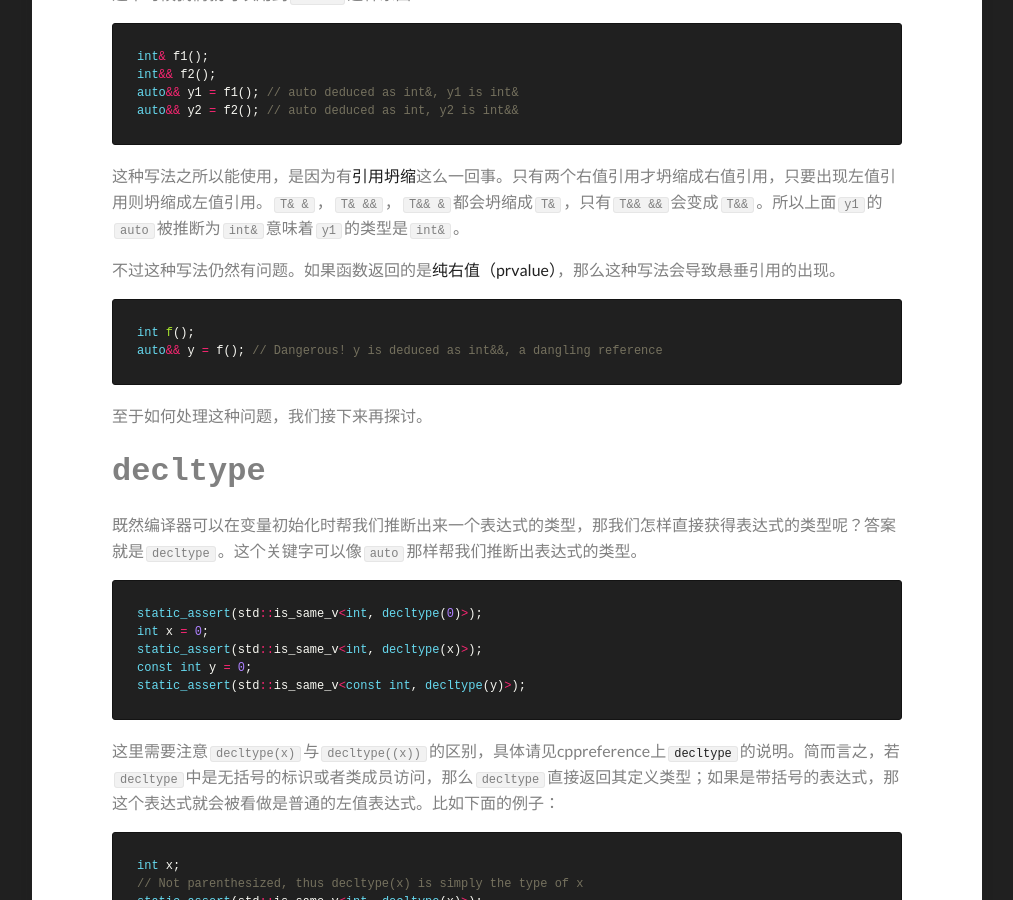
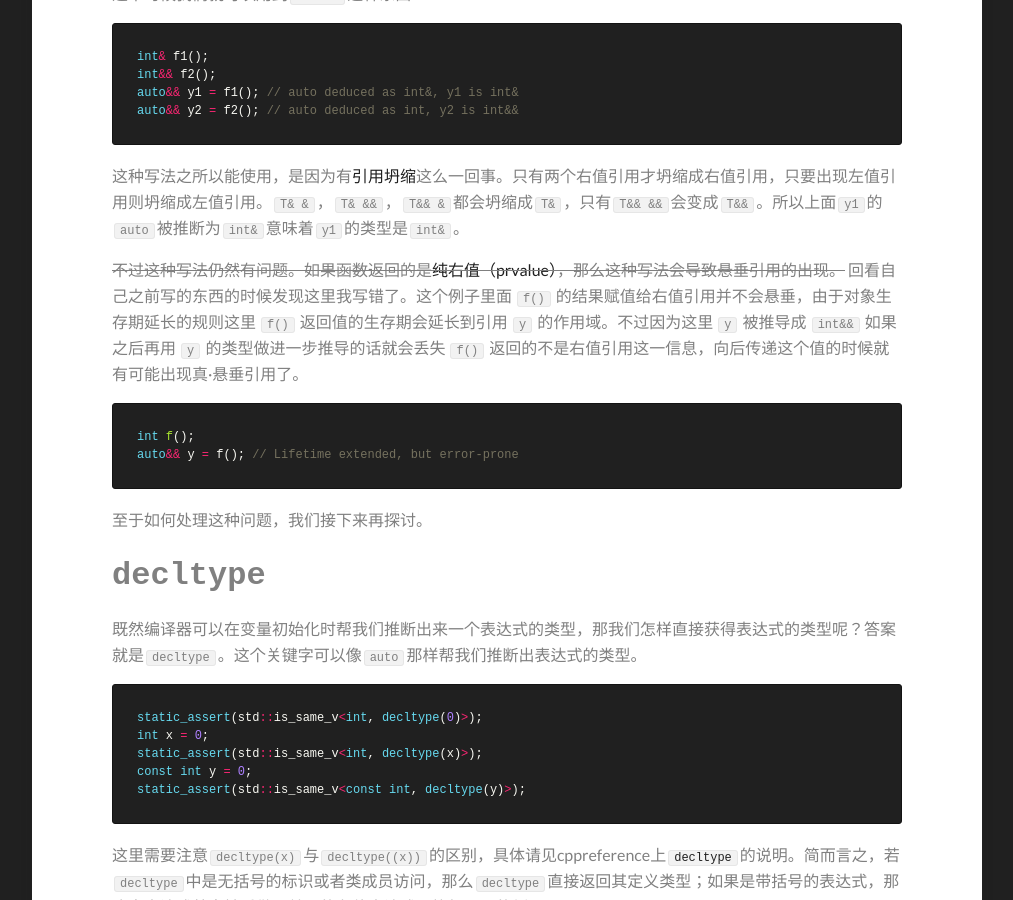
Before and after one commit to Chlorie/ChloroBlog, a Jekyll site: the page built from _posts/2019-08-16-0-cpp-basics-1.md, in a window 1280 px wide and 900 px high, scrolled down 1172 px. Shown: the whole window, without its empty margins (133-1146 px from the left). Built offline with Jekyll 4.4.1, drawn with Linux system fonts in a browser that asks for light colours; comment, search, counter and statistics services are not loaded.

Commit message:
Fixed error in C++ Basics - 1

````diff
--- a/_posts/2019-08-16-0-cpp-basics-1.md
+++ b/_posts/2019-08-16-0-cpp-basics-1.md
@@ -42,10 +42,10 @@ auto&& y2 = f2(); // auto deduced as int, y2 is int&&
 
 这种写法之所以能使用，是因为有[引用坍缩](https://zh.cppreference.com/w/cpp/language/reference#.E5.BC.95.E7.94.A8.E5.9D.8D.E7.BC.A9)这么一回事。只有两个右值引用才坍缩成右值引用，只要出现左值引用则坍缩成左值引用。`T& &`，`T& &&`，`T&& &`都会坍缩成`T&`，只有`T&& &&`会变成`T&&`。所以上面`y1`的`auto`被推断为`int&`意味着`y1`的类型是`int&`。
 
-不过这种写法仍然有问题。如果函数返回的是[纯右值（prvalue）](https://zh.cppreference.com/w/cpp/language/value_category#.E7.BA.AF.E5.8F.B3.E5.80.BC)，那么这种写法会导致悬垂引用的出现。
+~~不过这种写法仍然有问题。如果函数返回的是[纯右值（prvalue）](https://zh.cppreference.com/w/cpp/language/value_category#.E7.BA.AF.E5.8F.B3.E5.80.BC)，那么这种写法会导致悬垂引用的出现。~~ 回看自己之前写的东西的时候发现这里我写错了。这个例子里面 `f()` 的结果赋值给右值引用并不会悬垂，由于对象生存期延长的规则这里 `f()` 返回值的生存期会延长到引用 `y` 的作用域。不过因为这里 `y` 被推导成 `int&&` 如果之后再用 `y` 的类型做进一步推导的话就会丢失 `f()` 返回的不是右值引用这一信息，向后传递这个值的时候就有可能出现真·悬垂引用了。
 ```cpp
 int f();
-auto&& y = f(); // Dangerous! y is deduced as int&&, a dangling reference
+auto&& y = f(); // Lifetime extended, but error-prone
 ```
 
 至于如何处理这种问题，我们接下来再探讨。
````
